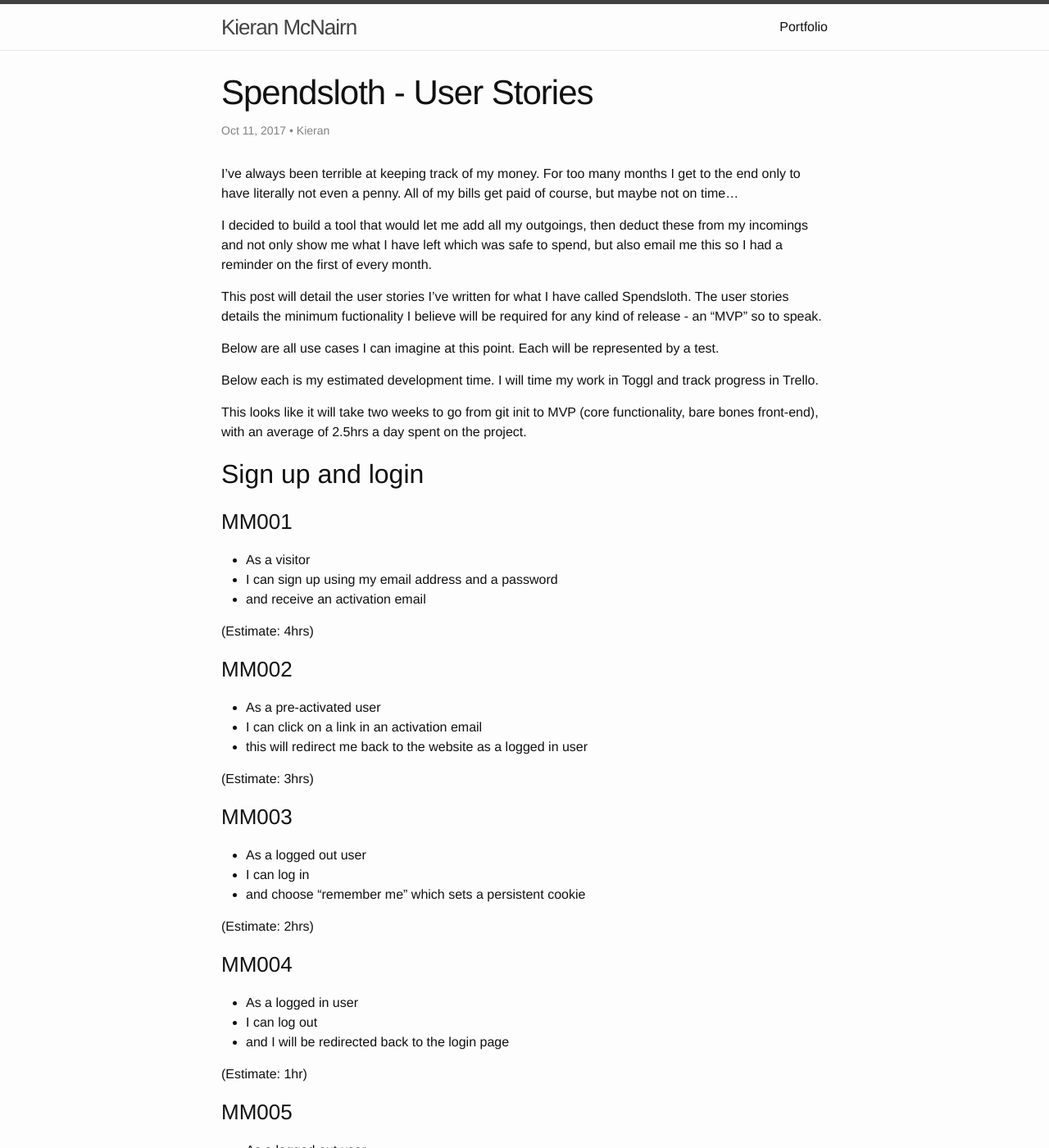
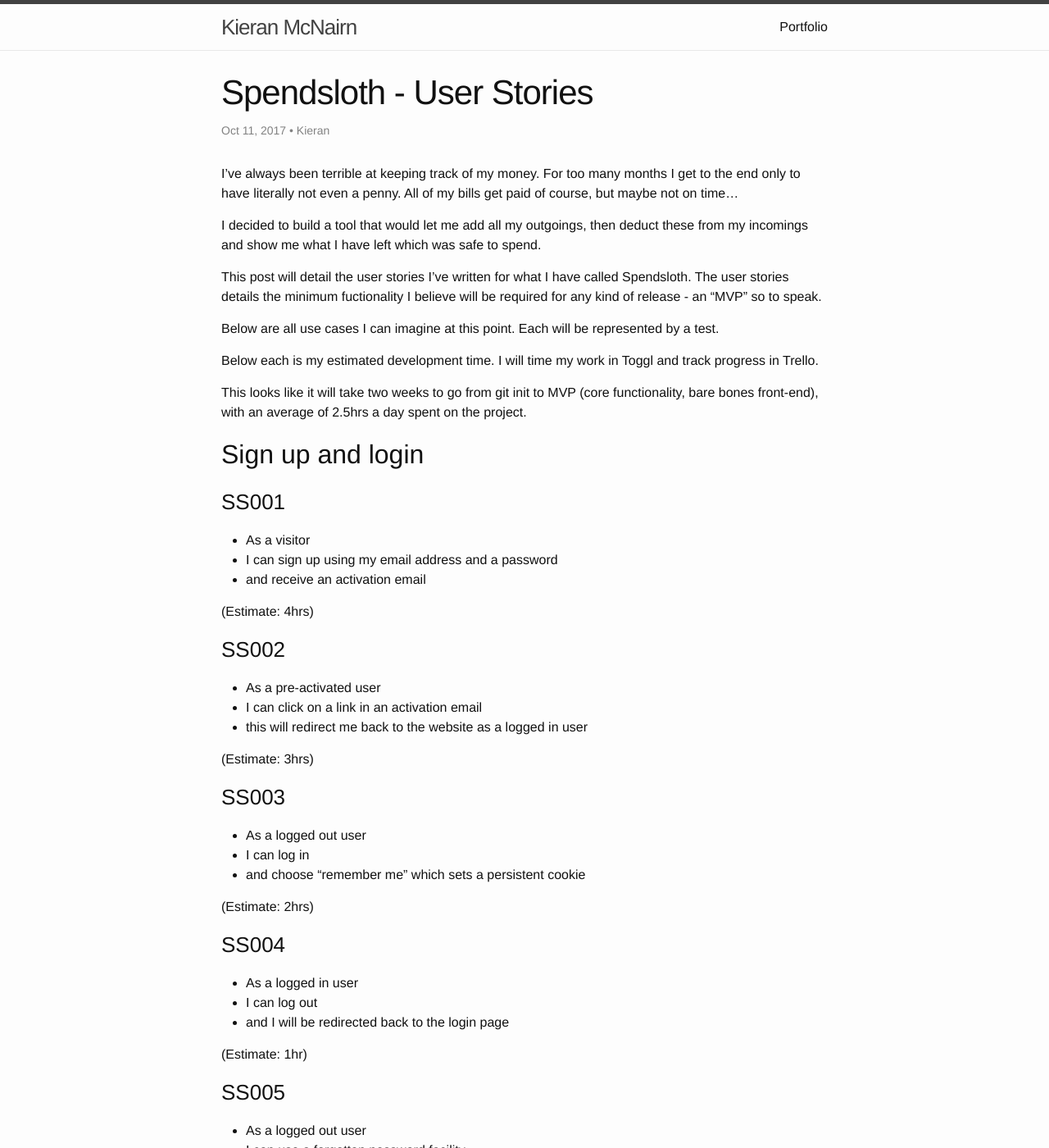
Before and after one commit to keerin/keerin.github.io, a Jekyll site: the page built from _posts/2017-10-11-17-spendsloth-user-stories.md, in a window 1280 px wide and 1400 px high. Shown: the whole window at 82% size. Built offline with Jekyll 4.4.1, drawn with Linux system fonts in a browser that asks for light colours; some of the changed text lies outside the part shown.

Commit message:
Amends top matter in Spendsloth - User Stories post again

```diff
--- a/_posts/2017-10-11-17-spendsloth-user-stories.md
+++ b/_posts/2017-10-11-17-spendsloth-user-stories.md
@@ -7,7 +7,7 @@ author: "Kieran"
 ---
 I've always been terrible at keeping track of my money. For too many months I get to the end only to have literally not even a penny. All of my bills get paid of course, but maybe not on time...
 
-I decided to build a tool that would let me add all my outgoings, then deduct these from my incomings and not only show me what I have left which was safe to spend, but also email me this so I had a reminder on the first of every month.
+I decided to build a tool that would let me add all my outgoings, then deduct these from my incomings and show me what I have left which was safe to spend.
 
 This post will detail the user stories I've written for what I have called Spendsloth. The user stories details the minimum fuctionality I believe will be required for any kind of release - an "MVP" so to speak.
 
@@ -19,7 +19,7 @@ This looks like it will take two weeks to go from git init to MVP (core function
 
 ## Sign up and login
 
-### MM001
+### SS001
 
 * As a visitor
 * I can sign up using my email address and a password
@@ -27,7 +27,7 @@ This looks like it will take two weeks to go from git init to MVP (core function
 
 (Estimate: 4hrs)
 
-### MM002
+### SS002
 
 * As a pre-activated user
 * I can click on a link in an activation email
@@ -35,7 +35,7 @@ This looks like it will take two weeks to go from git init to MVP (core function
 
 (Estimate: 3hrs)
 
-### MM003
+### SS003
 
 * As a logged out user
 * I can log in
@@ -43,7 +43,7 @@ This looks like it will take two weeks to go from git init to MVP (core function
 
 (Estimate: 2hrs)
 
-### MM004
+### SS004
 
 * As a logged in user
 * I can log out
@@ -51,7 +51,7 @@ This looks like it will take two weeks to go from git init to MVP (core function
 
 (Estimate: 1hr)
 
-### MM005
+### SS005
 
 * As a logged out user
 * I can use a forgotten password facility
```
Also changed, not shown: other parts of _posts/2017-10-11-17-spendsloth-user-stories.md (+8 -8 lines).
